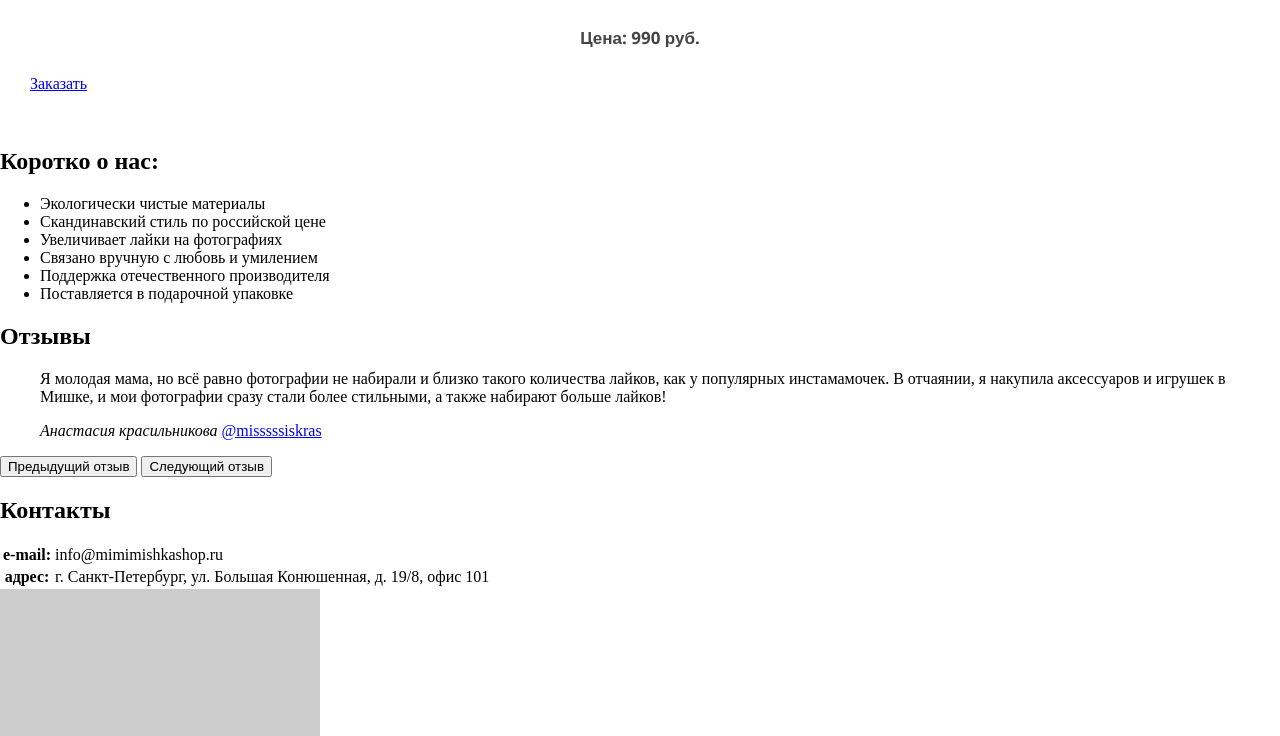
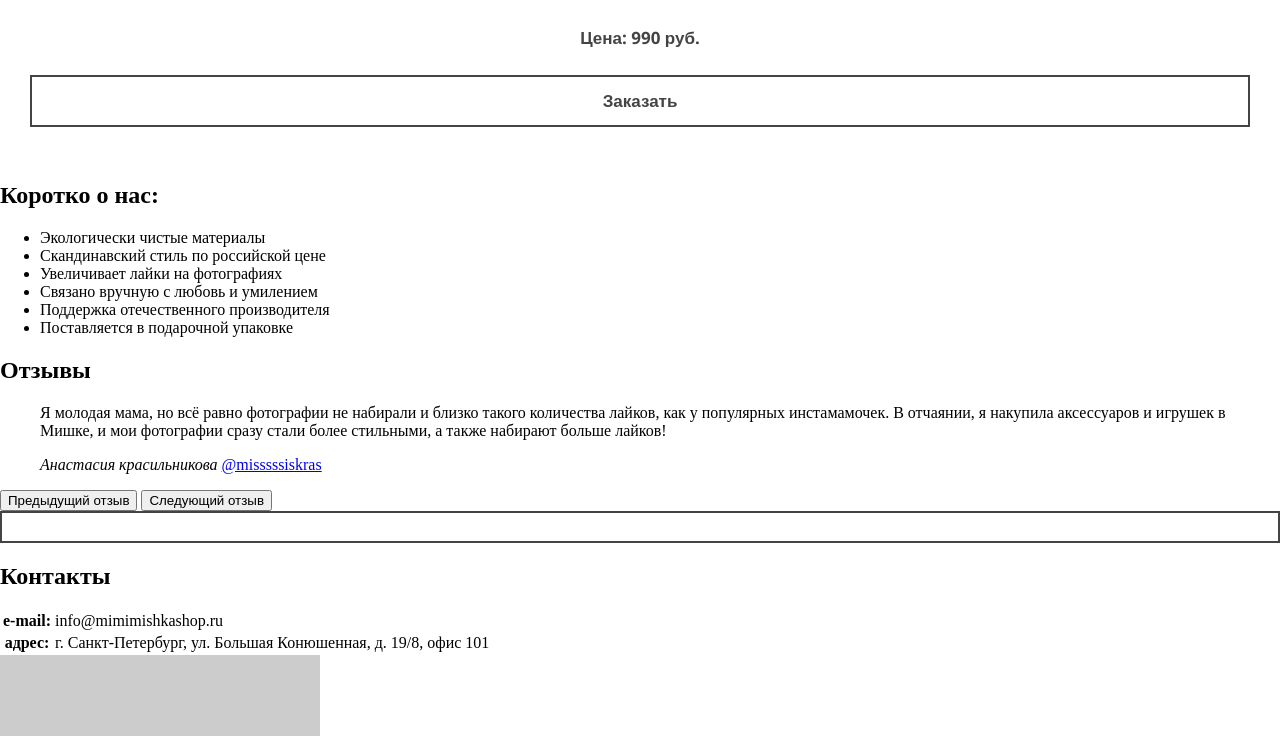
Before and after one commit to Sasha-belokur/256757-mishka, a website: page source/index.html in a window 1280 px wide. Shown: the part 1404-2140 px from the top of the page. Drawn offline with nearby package versions, Linux system fonts and the light colour scheme; files that its build step writes are made by us from their sources; placeholder pictures from the web are drawn by us.

Commit message:
block btn

```diff
--- /dev/null
+++ b/source/sass/btn.scss
@@ -0,0 +1,13 @@
+.btn {
+  display: block;
+  padding: 14px; //какой поставить горизонтальный паддинг?
+  font-size: 17px;
+  line-height: 20px;
+  font-family: 'Open Sans', sans-serif;
+  font-weight: 700;
+  color: #444444;
+  text-align: center;
+  text-decoration: none;
+  text-transform: capitalize;
+  border: 2px solid #444444;
+}
--- a/source/sass/style.scss
+++ b/source/sass/style.scss
@@ -6,4 +6,5 @@ body {
 @import "page-header.scss";
 @import "main-nav.scss";
 @import "index-page-heading.scss";
-@import "product-preview.scss"
+@import "product-preview.scss";
+@import "btn.scss";
```
